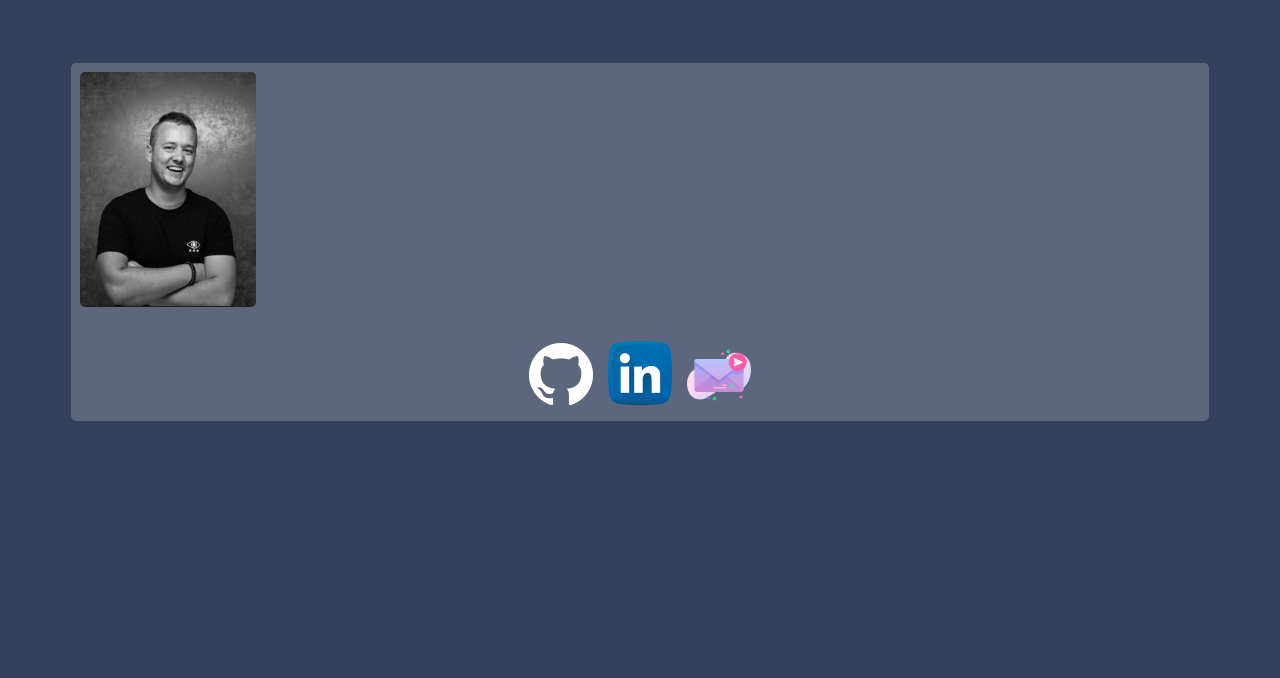
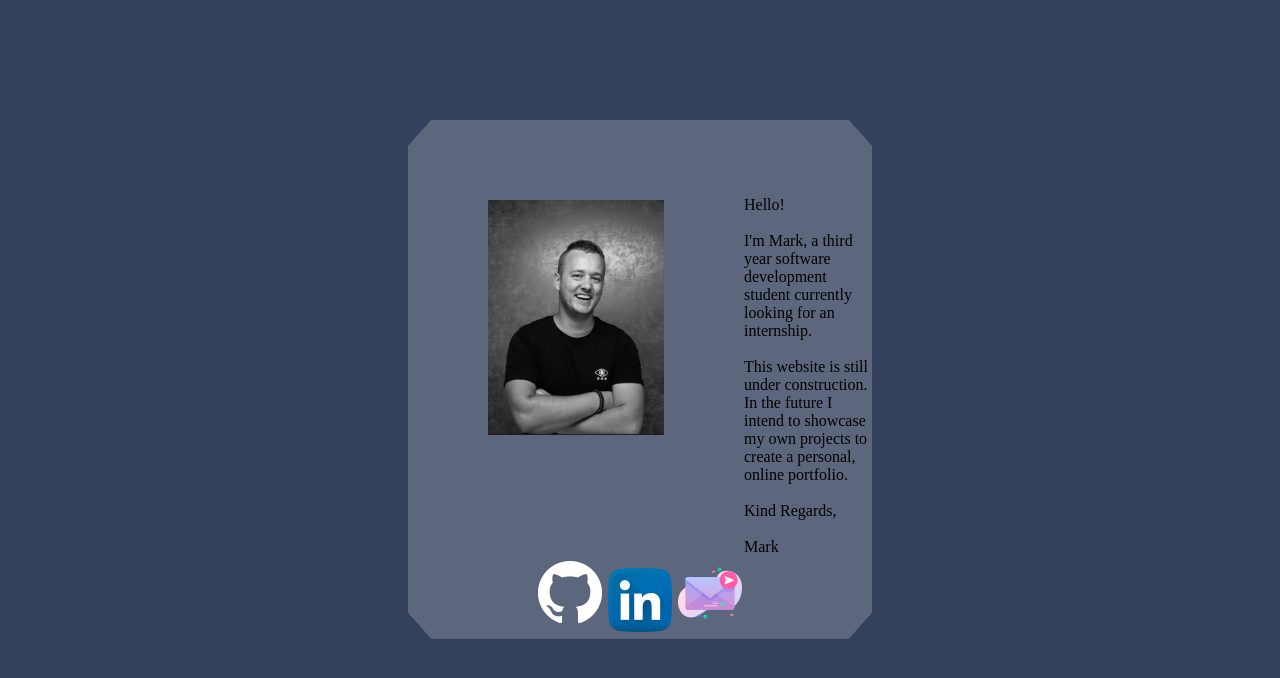
Before and after one commit to machbi/machbi, a plain HTML site: page index.html in a window 1280 px wide. Drawn offline with Linux system fonts and the light colour scheme.

Commit message:
Test clip-path, remove typewriter, fix positioning

```diff
--- a/index.css
+++ b/index.css
@@ -13,20 +13,33 @@
 
     #wrapper{
       /* max-width: 80%; */
+
+      margin: 15vh 50vh;
+      background-color: rgb(92, 103, 125);
+      clip-path: polygon(5% 0%, 95% 0%, 100% 5%, 100% 95%, 95% 100%, 5% 100%, 0% 95%, 0% 5%);
+
       border-radius: 5px;
-      margin: 5% 5%;
-      background-color: rgb(92, 103, 125);
     }
 
+    .flex-container {
+      display: flex;
+    }
 
     /* profile-container */
-    #profile-container {
-      display: inline-block;
+    .flex-child  {
+      flex: 1;
+      padding-top: 5vh;
+      padding-left: 5vh;
     }
+
     /* profile-picture */
     img#profile-picture {
     border-radius: 5px;
-    margin: 5%;
+    padding: 5vh;
+    }
+
+    .flex-child.main-text {
+      text-decoration: red;
     }
 
 
@@ -39,7 +52,7 @@
     }
     /* align linkedin-icon */
     img#linkedin-icon {
-      padding: 1%;
+      padding: 0.5%;
       position: relative;
       top: 10px;
     }
--- a/index.html
+++ b/index.html
@@ -6,35 +6,36 @@
     <meta name="viewport" content="width=device-width, initial-scale=1.0">
     <title>Looking for: fun internship!</title>
     <link href="index.css" rel="stylesheet">
+    <link href="https://fonts.googleapis.com/css?family=Lato:100,300,400,700,900" rel="stylesheet">
 </head>
 <body>
 
 <div id="wrapper">
 <!-- Main Wrapper Start -->
 
-    <div id="profile-container">
+
+
+    <div class="flex-container">
+
+    <div class="flex-child profile-container">
         <img id="profile-picture" src="img/Probeersel1.jpeg" alt="Photo of Mark">
     </div>
 
-    <!-- Start programming typewriter here -->
-    <!-- <pre id="typewriter">
-        <span class="var-highlight">var</span>
-        newIntern = {
-            name: <span class="string-highlight">'Mark'</span>,
-            age: <span class="string-highlight">29</span>,
-            hobby's: <span class="string-highlight">Reading and gaming</span>
-            basic knowledge: [
-                          <span class="string-highlight">'Javascript'</span>,
-                          <span class="string-highlight">'HTML'</span>,
-                          <span class="string-highlight">'CSS'</span>,
-                          ];
+    <!-- Textbox start-->
+    <div class="flex-child main-text">
+    <span id ="main-text"><br><br>Hello!<br><br>I'm Mark, a third year software development student currently looking for an internship.<br><br>This website is still under construction.
+        In the future I intend to showcase my own projects to create a personal, online portfolio.<br><br>Kind Regards,<br><br>Mark
+    </span>
+    </div>
+    <!-- Textbox end -->
 
-        };
-    </pre> -->
+</div>
 
 
 
-    <!-- End typewriter -->
+
+
+
     <!-- Clickable social media images -->
     <div id="socials-box">
         <a href="https://github.com/machbi">
@@ -46,7 +47,7 @@
         <a href="mailto:admin@machbi.nl">
         <img id="email-icon" src="img/email.png" alt="Email icon">
     </div>
-    <!--  -->
+    <!-- Clickable social media images ends -->
 
 
 
```
